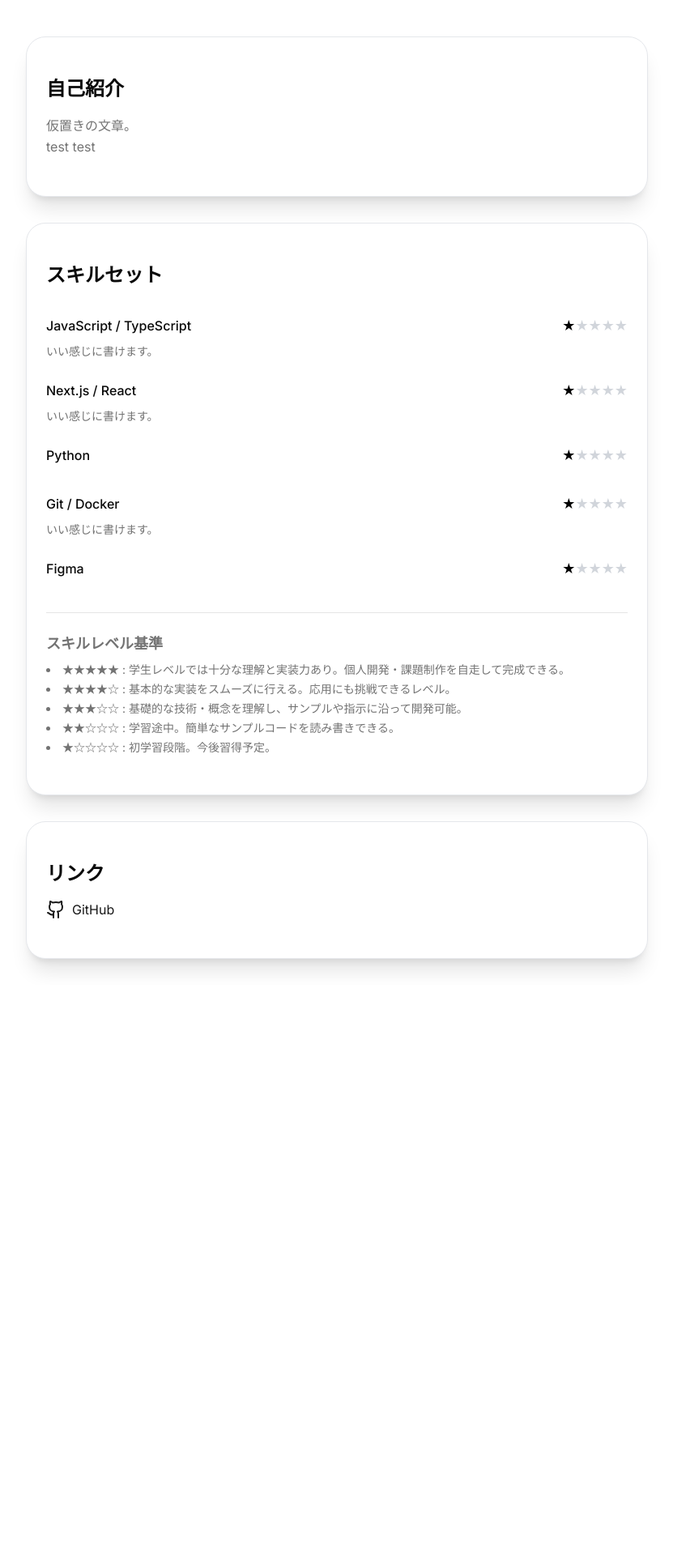
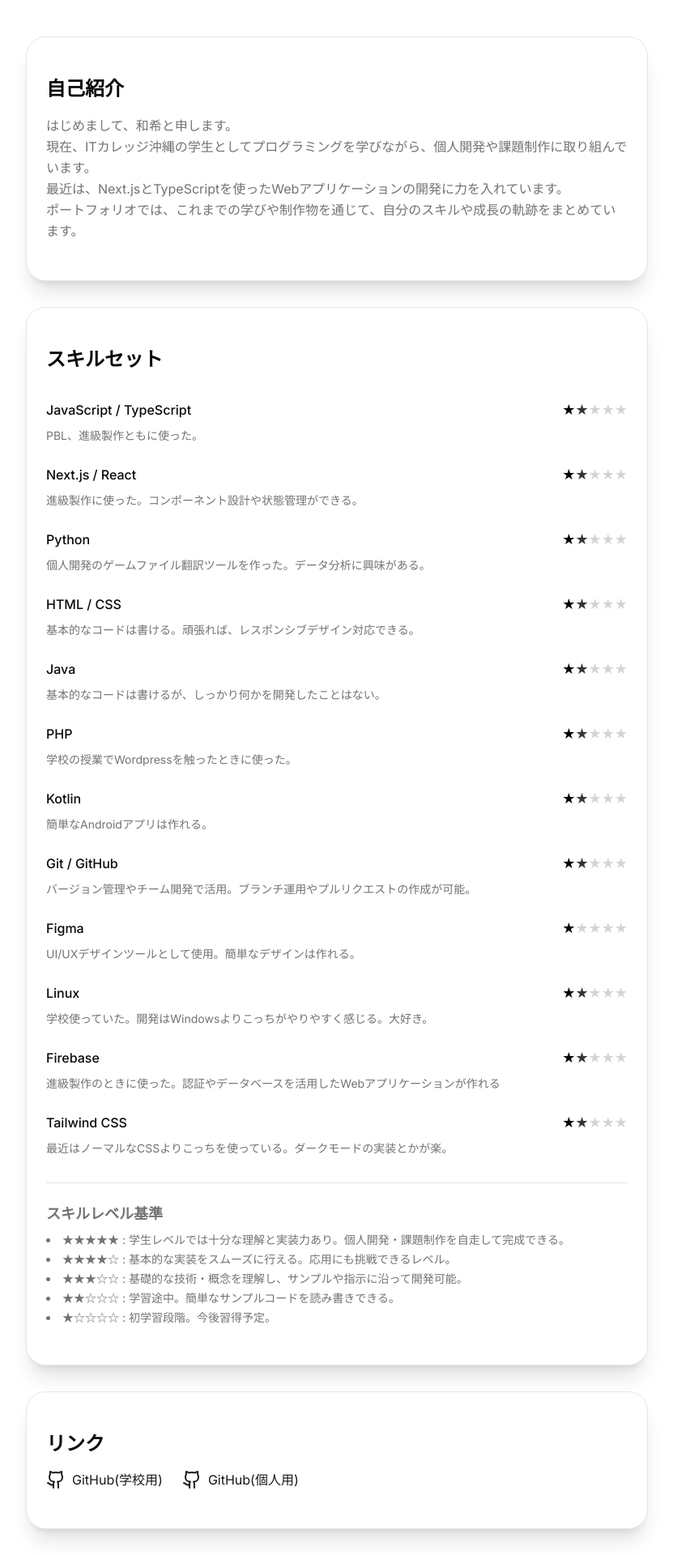
Before and after one commit to Mintostar/portfolio-app, a Next.js app: page /about in a window 1280 px wide. Shown: the part 179-2099 px from the top of the page at 81% size, without its empty margins (224-1055 px from the left). Before the commit the page ends 1395 px from the top, so only its background shows below. Built offline with nearby package versions, Linux system fonts and the light colour scheme.

Commit message:
- Aboutページと、トップページの中身を書いてみた

```diff
--- a/app/about/page.tsx
+++ b/app/about/page.tsx
@@ -16,11 +16,18 @@
   }, []);
 
   const skills = [
-    { name: "JavaScript / TypeScript", level: 5, description: "いい感じに書けます。" },
-    { name: "Next.js / React", level: 4, description: "いい感じに書けます。" },
-    { name: "Python", level: 3 },
-    { name: "Git / Docker", level: 4, description: "いい感じに書けます。" },
-    { name: "Figma", level: 3 },
+    { name: "JavaScript / TypeScript", level: 5, description: "PBL、進級製作ともに使った。" },
+    { name: "Next.js / React", level: 5, description: "進級製作に使った。コンポーネント設計や状態管理ができる。" },
+    { name: "Python", level: 4, description: "個人開発のゲームファイル翻訳ツールを作った。データ分析に興味がある。" },
+    { name: "HTML / CSS", level: 4, description: "基本的なコードは書ける。頑張れば、レスポンシブデザイン対応できる。" },
+    { name: "Java", level: 3, description: "基本的なコードは書けるが、しっかり何かを開発したことはない。" },
+    { name: "PHP", level: 2, description: "学校の授業でWordpressを触ったときに使った。" },
+    { name: "Kotlin", level: 3, description: "簡単なAndroidアプリは作れる。" },
+    { name: "Git / GitHub", level: 5, description: "バージョン管理やチーム開発で活用。ブランチ運用やプルリクエストの作成が可能。" },
+    { name: "Figma", level: 1, description: "UI/UXデザインツールとして使用。簡単なデザインは作れる。" },
+    { name: "Linux", level: 5, description: "学校使っていた。開発はWindowsよりこっちがやりやすく感じる。大好き。" },
+    { name: "Firebase", level: 4, description: "進級製作のときに使った。認証やデータベースを活用したWebアプリケーションが作れる" },
+    { name: "Tailwind CSS", level: 5, description: "最近はノーマルなCSSよりこっちを使っている。ダークモードの実装とかが楽。" },
   ];
 
   const StarRating = ({ level }: { level: number }) => {
@@ -51,7 +58,7 @@
     <main className="relative min-h-screen px-4 py-8 sm:px-6 lg:px-8">
       <BackButton />
 
-      <AnimatedTitle title="About" typingDelay={2500} />
+      <AnimatedTitle title="About me" typingDelay={2500} />
 
       {typingDone && (
         <section className="flex flex-col gap-8 mt-48 max-w-full sm:max-w-2xl lg:max-w-3xl mx-auto">
@@ -65,9 +72,10 @@
               <CardContent className="p-4 sm:p-6">
                 <h2 className="text-xl sm:text-2xl font-bold mb-4">自己紹介</h2>
                 <p className="text-sm sm:text-base text-muted-foreground leading-relaxed">
-                  仮置きの文章。<br />
-                  test
-                  test
+                  はじめまして、和希と申します。<br />
+                  現在、ITカレッジ沖縄の学生としてプログラミングを学びながら、個人開発や課題制作に取り組んでいます。<br />
+                  最近は、Next.jsとTypeScriptを使ったWebアプリケーションの開発に力を入れています。<br />
+                  ポートフォリオでは、これまでの学びや制作物を通じて、自分のスキルや成長の軌跡をまとめています。<br />
                 </p>
               </CardContent>
             </Card>
@@ -128,15 +136,24 @@
             <Card className="rounded-3xl border border-gray-200 dark:border-gray-700 shadow-xl hover:shadow-2xl transition-all duration-300">
               <CardContent className="p-4 sm:p-6">
                 <h2 className="text-xl sm:text-2xl font-bold mb-4">リンク</h2>
-                <div className="flex flex-col sm:flex-row gap-4 sm:gap-6">
+                <div className="flex flex-row gap-6">
                   <motion.a
-                    href="https://github.com/yourname"
+                    href="https://github.com/itc-s23023"
                     target="_blank"
                     rel="noopener noreferrer"
                     whileHover={{ scale: 1.1, y: -4 }}
                     className="flex items-center gap-2 text-primary transition"
                   >
-                    <Github className="w-6 h-6" /> GitHub
+                    <Github className="w-6 h-6" /> GitHub(学校用)
+                  </motion.a>
+                  <motion.a
+                    href="https://github.com/Mintostar"
+                    target="_blank"
+                    rel="noopener noreferrer"
+                    whileHover={{ scale: 1.1, y: -4 }}
+                    className="flex items-center gap-2 text-primary transition"
+                  >
+                    <Github className="w-6 h-6" /> GitHub(個人用)
                   </motion.a>
                 </div>
               </CardContent>
--- a/app/page.tsx
+++ b/app/page.tsx
@@ -27,7 +27,7 @@
           transition={{ duration: 0.7, ease: "easeOut" }} // テキスト移動のアニメーション。0.7秒で上に移動
         >
           <Typewriter
-            words={["Hi!!, I’m XXX. It’s my portfolio!"]}
+            words={["Hi! I'm KAZUKI. Welcome to my portfolio!"]}
             loop={1}
             cursor
             cursorStyle="_"
@@ -54,7 +54,7 @@
                 <Button variant="outline">Projects</Button>
               </Link>
               <Link href="/about">
-                <Button variant="outline">About</Button>
+                <Button variant="outline">About me</Button>
               </Link>
             </>
           )}
```
